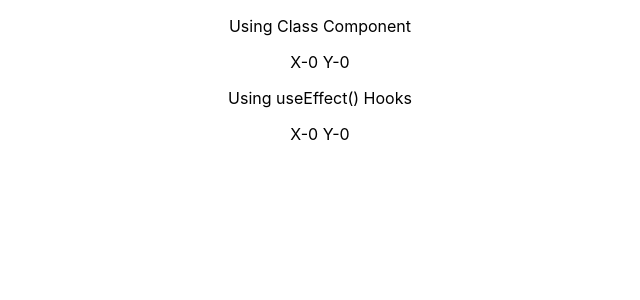
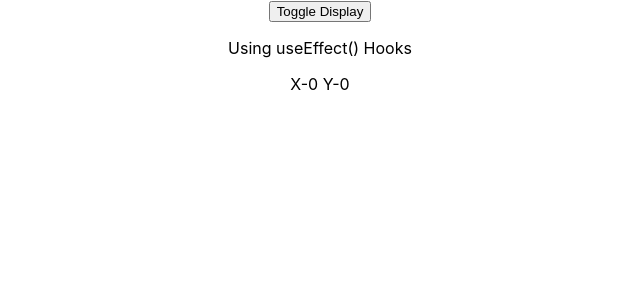
Before and after one commit to Dhrubo-Arafah/react-hooks, a React (Create React App) app: page / in a window 1280 px wide. Shown: the top 300 px of the page, without its empty margins (320-960 px from the left). Built offline with nearby package versions, Linux system fonts and the light colour scheme.

Commit message:
useEffect() with cleanup code

```diff
--- a/src/App.js
+++ b/src/App.js
@@ -1,12 +1,10 @@
 import './App.css';
-import ClassMouse from './components/useEffect/LectureTwo/ClassMouse';
-import HookMouse from './components/useEffect/LectureTwo/HookMouse';
+import MouseContainer from './components/useEffect/LectureThree/MouseContainer';
 
 function App() {
   return (
     <div className="App">
-      <ClassMouse />
-      <HookMouse/>
+     <MouseContainer/>
     </div>
   );
 }
--- /dev/null
+++ b/src/components/useEffect/LectureThree/MouseContainer.js
@@ -0,0 +1,16 @@
+import React, { useState } from 'react'
+import HookMouse from '../LectureTwo/HookMouse'
+
+const MouseContainer = () => {
+ const [display, setDisplay] = useState(true)
+ return (
+  <div>
+   <button onClick={() => setDisplay(!display)}>
+    Toggle Display
+    </button>
+   {display && <HookMouse/>}
+  </div>
+ )
+}
+
+export default MouseContainer
--- a/src/components/useEffect/LectureTwo/ClassMouse.js
+++ b/src/components/useEffect/LectureTwo/ClassMouse.js
@@ -17,6 +17,10 @@
   window.addEventListener('mousemove', this.logMousePosition)
  }
 
+ componentWillUnmount() {
+  window.removeEventListener('mousemove', this.logMousePosition)
+ }
+
  render() {
   return (
    <div>
--- a/src/components/useEffect/LectureTwo/HookMouse.js
+++ b/src/components/useEffect/LectureTwo/HookMouse.js
@@ -13,7 +13,12 @@
 
  useEffect(() => {
   console.log('useEffect called')
-  window.addEventListener('mousemove', logMousePosition)
+   window.addEventListener('mousemove', logMousePosition)
+
+   return () => {
+     console.log('Component Unmounting Code')
+     window.removeEventListener('mousemove', logMousePosition)
+   }
  }, [])
 
  return (
```
